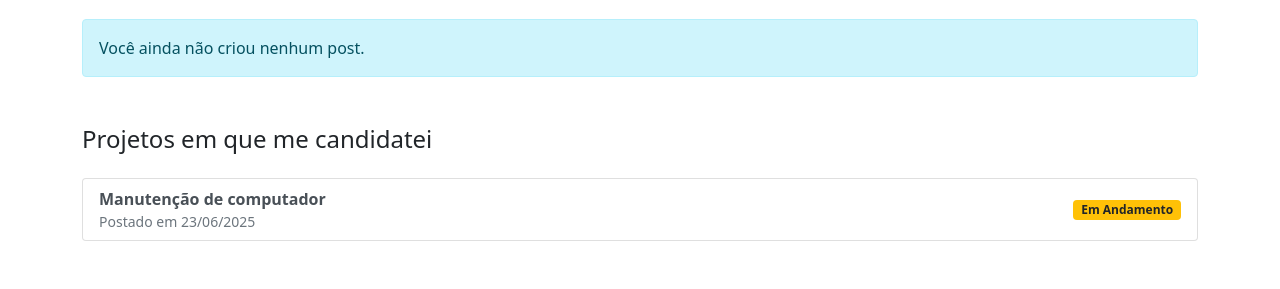
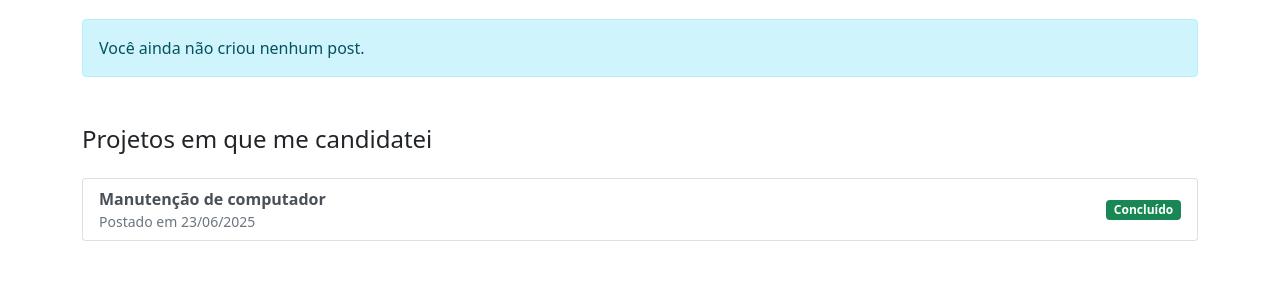
Before and after one commit to cristersom/tempotec, a Flask app: page /perfil in a window 1280 px wide. Shown: the part 537-826 px from the top of the page. Run offline with Flask 3, Linux system fonts and the light colour scheme; the first user in the database is signed in; data comes from the database, SQL or seed files in the repository.

Commit message:
fix: minor adjustments

```diff
--- a/tempotec/routes.py
+++ b/tempotec/routes.py
@@ -215,7 +215,17 @@ def avaliar_usuario():
         id_avaliador=current_user.id,
         nota=nota
     )
+
+    candidatura = Candidatura.query.filter_by(
+        id_usuario=id_usuario,
+        id_post=id_post
+    ).first()
+
+    if candidatura:
+        candidatura.status = Status.APROVADO
+
     database.session.add(avaliacao)
+    database.session.add(candidatura)
     database.session.commit()
 
     flash('Avaliação registrada com sucesso!', 'success')
--- a/tempotec/templates/perfil.html
+++ b/tempotec/templates/perfil.html
@@ -300,11 +300,10 @@
         </div>
       </div>
       <span
-        class="badge {% if candidatura.status == 0 %} bg-secondary {% elif candidatura.status == 1 %} bg-warning text-dark {% elif candidatura.status == 2 %} bg-success {% endif %}"
+        class="badge {% if candidatura.status == 0 %} bg-secondary {% elif candidatura.status == 1 %} bg-success {% elif candidatura.status == 2 %} bg-warning text-dark {% endif %}"
       >
         {% if candidatura.status == 0 %} Pendente {% elif candidatura.status ==
-        1 %} Em Andamento {% elif candidatura.status == 2 %} Concluído {% endif
-        %}
+        1 %} Concluído {% elif candidatura.status == 2 %} Recusado {% endif %}
       </span>
     </a>
     {% endfor %}
@@ -355,7 +354,8 @@
     // Post modal
     document.querySelectorAll(".post-card").forEach((card) => {
       card.addEventListener("click", () => {
-        document.getElementById("modal-title").textContent = card.dataset.title;
+        document.getElementById("post-modal-title").textContent =
+          card.dataset.title;
         document.getElementById("modal-body-text").textContent =
           card.dataset.body;
         document.getElementById("modal-date").textContent = card.dataset.date;
```
Also changed, not shown: instance/comunidade.db.
